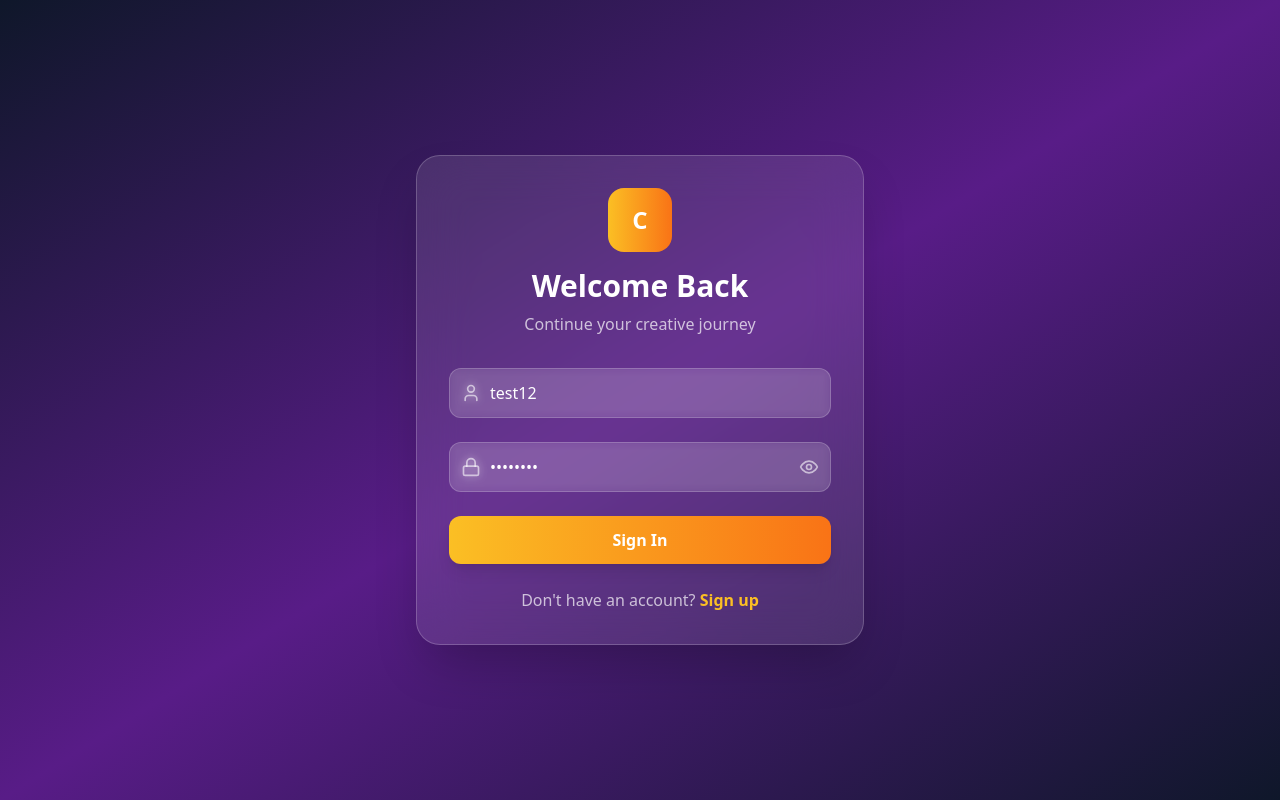
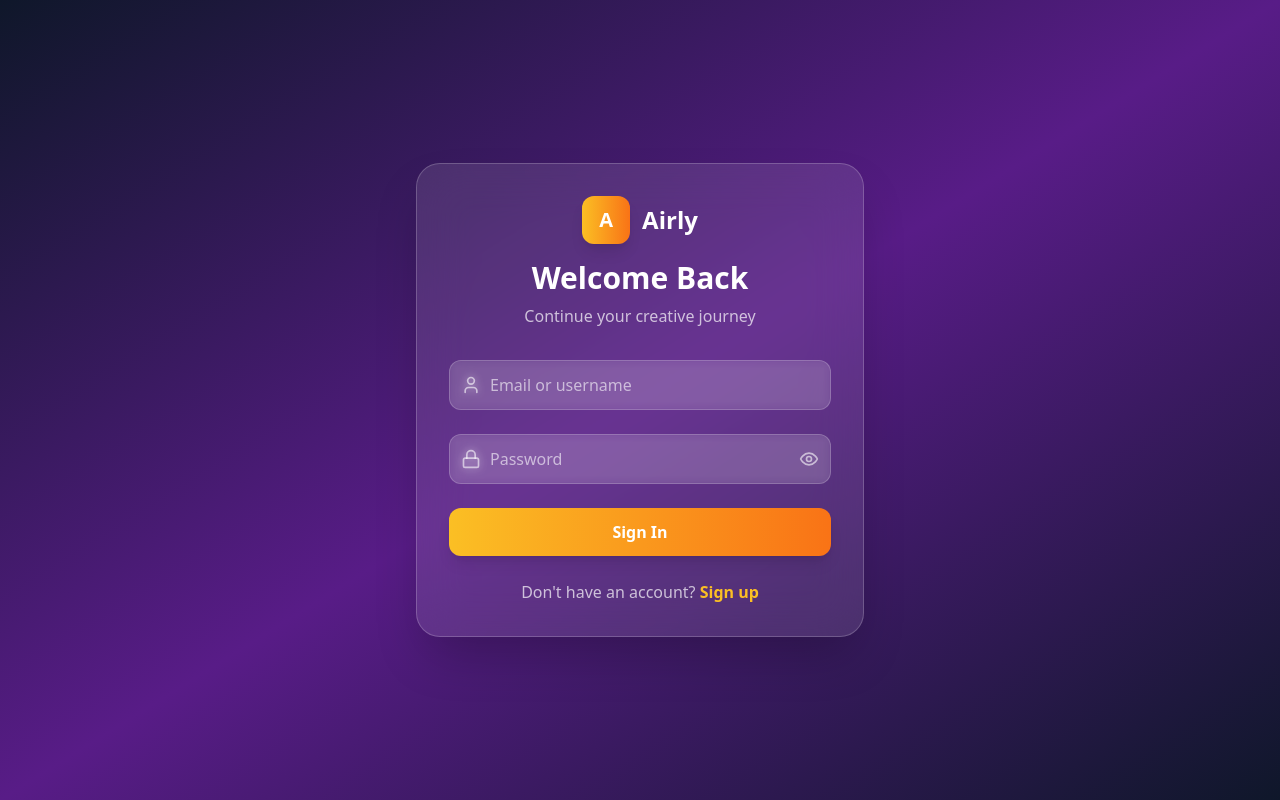
Before and after one commit to NewSmoke38/airly, a React (Vite) app in the folder frontend/: page /login in a window 1280 px wide. Built offline with nearby package versions, Linux system fonts and the light colour scheme; no server answers.

Commit message:
remove login dummy user

```diff
--- a/frontend/src/App.tsx
+++ b/frontend/src/App.tsx
@@ -47,6 +47,7 @@ function App() {
       />
       <Router>
         <Routes>
+          {/* Public Routes */}
           <Route
             path="/login"
             element={
@@ -68,6 +69,7 @@ function App() {
             }
           />
 
+          {/* Protected Routes */}
           <Route path="/" element={<ProtectedRoute><Layout /></ProtectedRoute>}>
             <Route index element={<Navigate to="/dashboard" replace />} />
             <Route path="dashboard" element={<DashboardPage />} />
@@ -117,6 +119,7 @@ function App() {
             <Route path="post/:id" element={<PostDetailPageWrapper />} />
           </Route>
 
+          {/* Fallback Route */}
           <Route path="*" element={<Navigate to={user ? "/dashboard" : "/login"} replace />} />
         </Routes>
       </Router>
--- a/frontend/src/components/auth/Login.tsx
+++ b/frontend/src/components/auth/Login.tsx
@@ -6,8 +6,8 @@ import { loginSuccess } from '../../features/auth/authSlice';
 import { userService } from '../../services/userService';
 
 export const Login: React.FC = () => {
-  const [emailOrUsername, setEmailOrUsername] = useState('test12');
-  const [password, setPassword] = useState('test1tes');
+  const [emailOrUsername, setEmailOrUsername] = useState('');
+  const [password, setPassword] = useState('');
   const [showPassword, setShowPassword] = useState(false);
   const [isLoading, setIsLoading] = useState(false);
   const dispatch = useDispatch();
@@ -41,8 +41,11 @@ export const Login: React.FC = () => {
     <div className="min-h-screen flex items-center justify-center bg-gradient-to-br from-slate-900 via-purple-900 to-slate-900">
       <div className="bg-white/10 backdrop-blur-xl border border-white/20 rounded-3xl p-8 w-full max-w-md shadow-2xl">
         <div className="text-center mb-8">
-          <div className="w-16 h-16 bg-gradient-to-r from-amber-400 to-orange-500 rounded-2xl flex items-center justify-center mx-auto mb-4">
-            <span className="text-white font-bold text-2xl">C</span>
+          <div className="flex items-center justify-center space-x-3 mb-4">
+            <div className="w-12 h-12 bg-gradient-to-r from-amber-400 to-orange-500 rounded-xl flex items-center justify-center shadow-lg">
+              <span className="text-white font-bold text-xl">A</span>
+            </div>
+            <span className="text-white font-bold text-2xl">Airly</span>
           </div>
           <h1 className="text-3xl font-bold text-white mb-2">Welcome Back</h1>
           <p className="text-white/70">Continue your creative journey</p>
--- a/frontend/src/lib/axios.ts
+++ b/frontend/src/lib/axios.ts
@@ -1,5 +1,4 @@
 import axios from 'axios';
-
 const baseURL = import.meta.env.VITE_API_URL || 'http://localhost:8000/api/v1/';
 
 const axiosInstance = axios.create({
```
